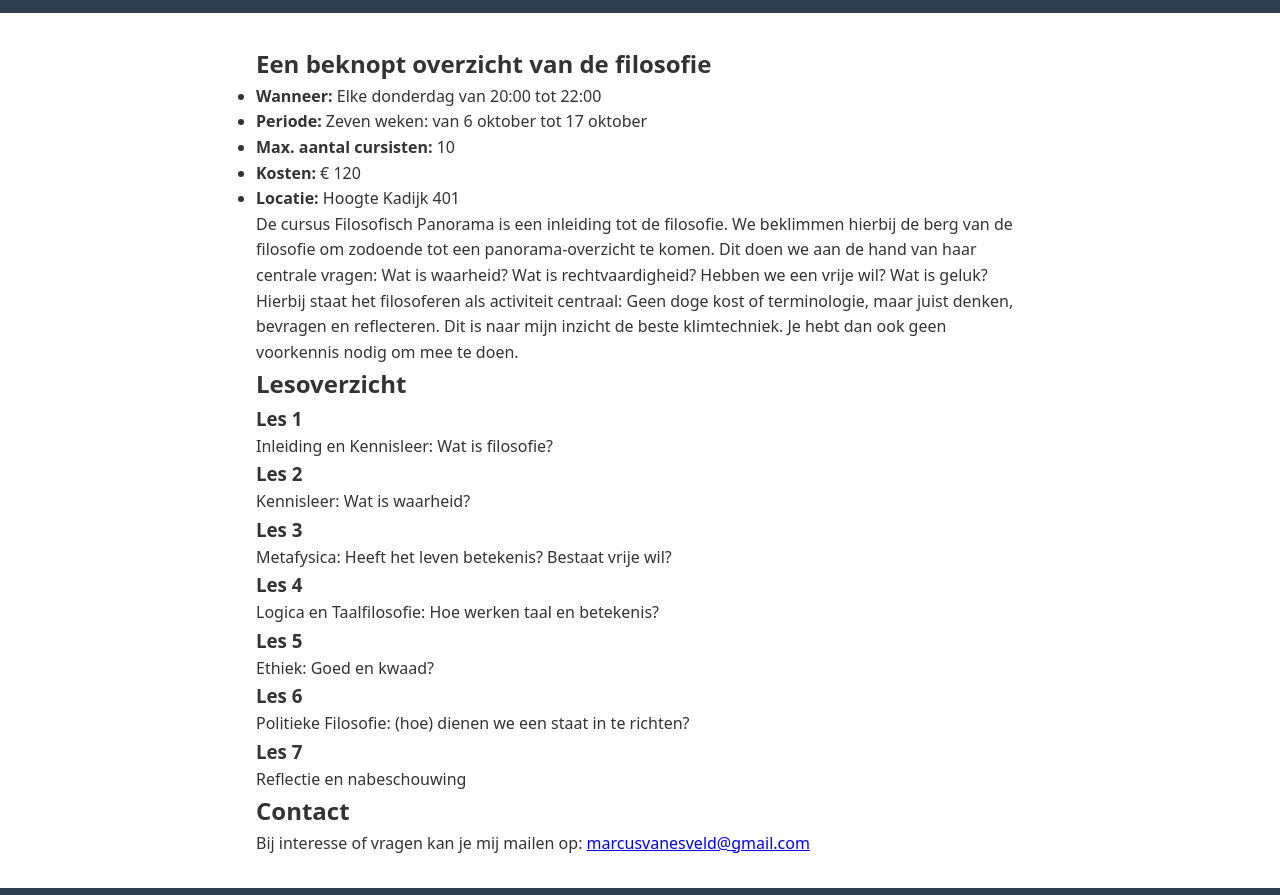
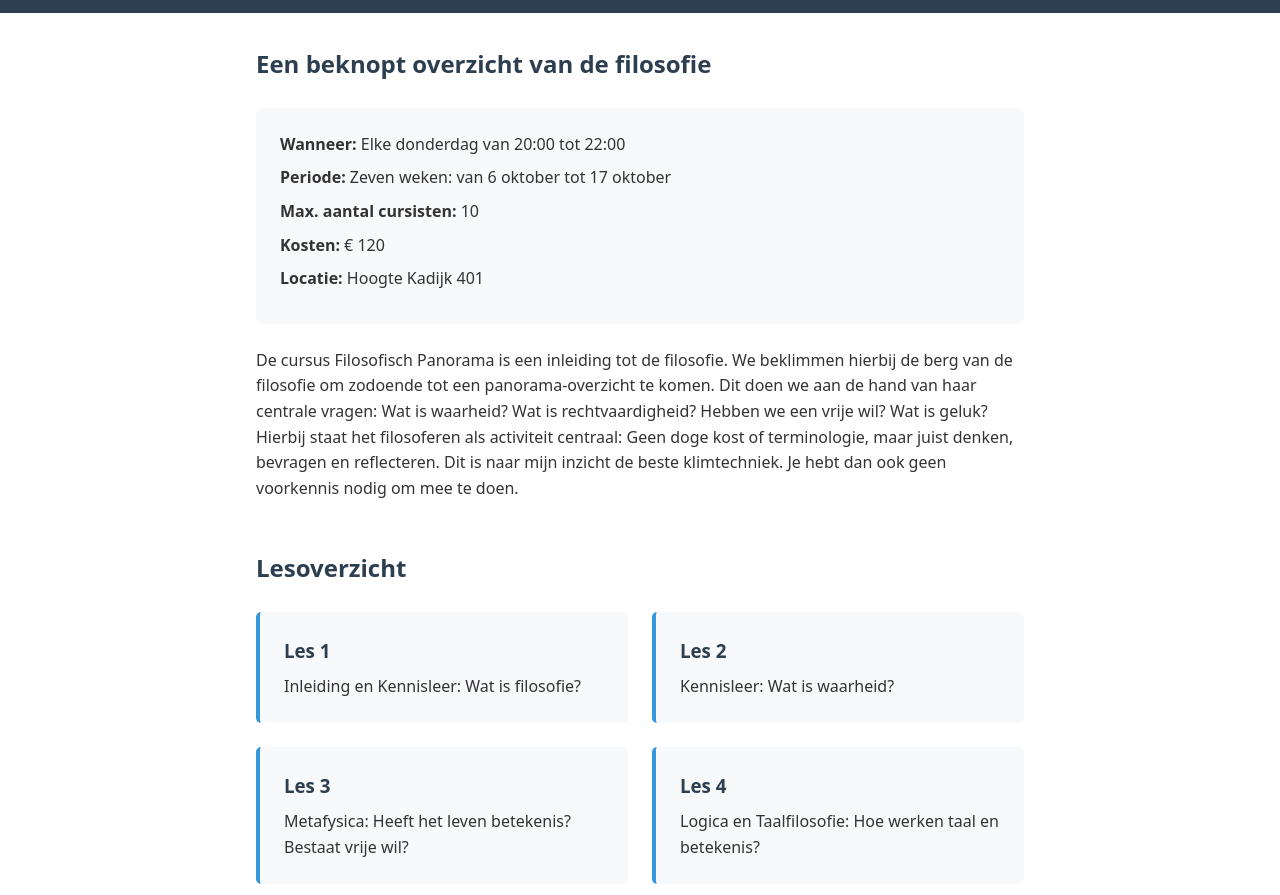
Before and after one commit to Marcuse-69/filop.nl, a plain HTML site: page index.html in a window 1280 px wide. Shown: the part 57-952 px from the top of the page. Drawn offline with Linux system fonts and the light colour scheme.

Commit message:
Update website with course information and styling

```diff
--- a/css/styles.css
+++ b/css/styles.css
@@ -5,6 +5,7 @@
     --accent-color: #3498db;
     --max-width: 800px;
     --spacing: 1rem;
+    --green-accent: #27ae60;
 }
 
 * {
@@ -24,6 +25,7 @@ header {
     background: var(--primary-color);
     color: white;
     padding: var(--spacing);
+    margin-bottom: 2rem;
 }
 
 nav {
@@ -47,12 +49,63 @@ nav a {
 
 main {
     max-width: var(--max-width);
-    margin: 2rem auto;
+    margin: 0 auto;
     padding: 0 var(--spacing);
 }
 
-article {
-    margin-bottom: 2rem;
+section {
+    margin-bottom: 3rem;
+}
+
+h2 {
+    color: var(--primary-color);
+    margin-bottom: 1.5rem;
+}
+
+.cursus-details ul {
+    list-style: none;
+    background: #f8f9fa;
+    padding: 1.5rem;
+    border-radius: 5px;
+    margin-bottom: 1.5rem;
+}
+
+.cursus-details li {
+    margin-bottom: 0.5rem;
+}
+
+.lessen-grid {
+    display: grid;
+    gap: 1.5rem;
+    grid-template-columns: repeat(auto-fit, minmax(250px, 1fr));
+}
+
+.les {
+    background: #f8f9fa;
+    padding: 1.5rem;
+    border-radius: 5px;
+    border-left: 4px solid var(--accent-color);
+}
+
+.les h3 {
+    color: var(--primary-color);
+    margin-bottom: 0.5rem;
+}
+
+#contact {
+    background: #f8f9fa;
+    padding: 2rem;
+    border-radius: 5px;
+    text-align: center;
+}
+
+#contact a {
+    color: var(--accent-color);
+    text-decoration: none;
+}
+
+#contact a:hover {
+    text-decoration: underline;
 }
 
 footer {
@@ -60,4 +113,5 @@ footer {
     padding: var(--spacing);
     background: var(--primary-color);
     color: white;
+    margin-top: 3rem;
 }
```
